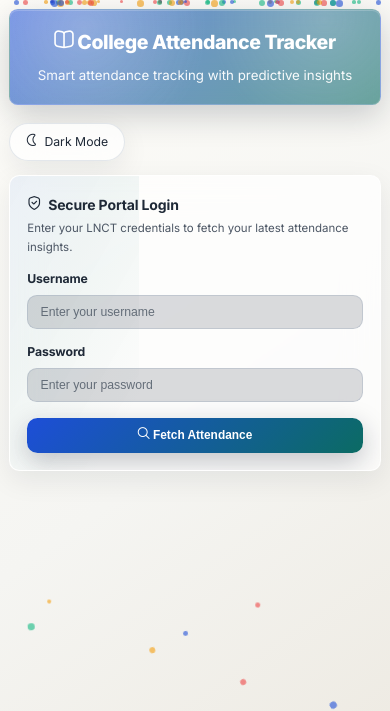
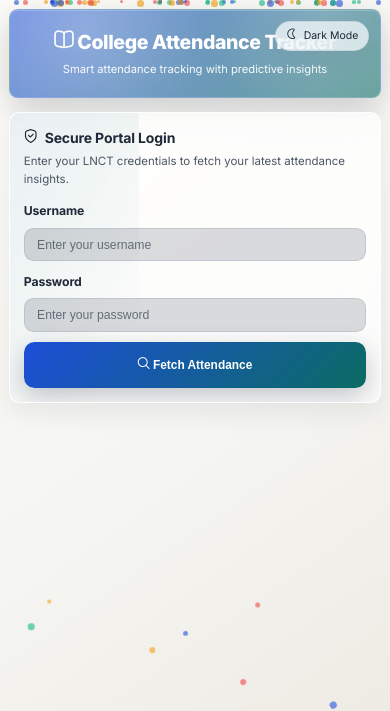
Before and after one commit to thekaushal01/Smart-Attendance-Tracker, a Flask app: page /app in a window 390 px wide. Shown: the top 711 px of the page. Run offline with Flask 3, Linux system fonts and the light colour scheme; some libraries are stand-ins or nearby versions.

Commit message:
Remove extra spaces from some cards in dashboard pages

```diff
--- a/templates/dashboard/dashboard.css
+++ b/templates/dashboard/dashboard.css
@@ -67,12 +67,12 @@ body {
 
 .header {
     text-align: center;
-    margin-bottom: clamp(1.25rem, 3vw, 1.75rem);
+    margin-bottom: clamp(1rem, 2vw, 1.25rem);
     background: linear-gradient(135deg, rgba(29, 78, 216, 0.62), rgba(11, 107, 99, 0.62));
     backdrop-filter: blur(1.25rem) saturate(180%);
     -webkit-backdrop-filter: blur(1.25rem) saturate(180%);
     color: white;
-    padding: clamp(1.75rem, 4vw, 2.4rem);
+    padding: clamp(1rem, 2.2vw, 1.4rem) clamp(1rem, 2.5vw, 1.5rem) clamp(0.95rem, 2vw, 1.2rem);
     border-radius: clamp(0.75rem, 2vw, 1rem);
     border: 1px solid rgba(255, 255, 255, 0.18);
     box-shadow: 0 0.75rem 2.25rem rgba(15, 23, 42, 0.2), inset 0 1px 0 rgba(255, 255, 255, 0.2);
@@ -90,28 +90,22 @@ body {
 }
 
 .header h1 {
-    font-size: clamp(1.75rem, 4vw, 2.75rem);
-    margin-bottom: 0.5rem;
+    font-size: clamp(1.55rem, 3.3vw, 2.3rem);
+    margin-bottom: 0.2rem;
     font-weight: 800;
     letter-spacing: -0.02em;
-    position: relative;
-    z-index: 1;
 }
 
 .header p {
-    font-size: clamp(0.95rem, 1.8vw, 1.05rem);
+    font-size: clamp(0.85rem, 1.5vw, 0.98rem);
     opacity: 0.95;
-    position: relative;
-    z-index: 1;
 }
 
 .controls {
-    display: flex;
-    justify-content: flex-start;
-    align-items: center;
-    margin-bottom: clamp(1rem, 2vw, 1.25rem);
-    flex-wrap: wrap;
-    gap: 1rem;
+    position: absolute;
+    top: clamp(0.8rem, 1.8vw, 1.05rem);
+    right: clamp(0.8rem, 1.8vw, 1.05rem);
+    z-index: 2;
 }
 
 .theme-toggle {
@@ -120,27 +114,43 @@ body {
     -webkit-backdrop-filter: blur(1.25rem);
     border: 1px solid rgba(148, 163, 184, 0.25);
     border-radius: 3.125rem;
-    padding: 0.6rem 1.1rem;
+    padding: 0.5rem 0.9rem;
     cursor: pointer;
     transition: all 0.3s ease;
     display: flex;
     align-items: center;
     gap: 0.5rem;
-    font-size: clamp(0.875rem, 2vw, 1rem);
+    font-size: clamp(0.78rem, 1.4vw, 0.92rem);
     box-shadow: var(--glass-shadow);
     color: var(--text-primary);
+    white-space: nowrap;
 }
 
 .theme-toggle:hover {
     border-color: rgba(11, 107, 99, 0.45);
     transform: translateY(-2px);
+}
+
+@media (max-width: 480px) {
+    .header h1 {
+        font-size: clamp(1.15rem, 5vw, 1.4rem);
+    }
+
+    .header p {
+        font-size: 0.8rem;
+    }
+
+    .theme-toggle {
+        padding: 0.4rem 0.7rem;
+        font-size: 0.75rem;
+    }
 }
 
 .login-section {
     background: var(--glass-bg);
     backdrop-filter: blur(1.25rem);
     -webkit-backdrop-filter: blur(1.25rem);
-    padding: clamp(1.25rem, 3vw, 2rem);
+    padding: clamp(1rem, 2.5vw, 1.5rem);
     border-radius: clamp(0.75rem, 2vw, 1rem);
     box-shadow: var(--glass-shadow);
     margin-bottom: clamp(1.5rem, 3vw, 2rem);
@@ -163,15 +173,15 @@ body {
 .login-head {
     position: relative;
     z-index: 1;
-    margin-bottom: 1.1rem;
+    margin-bottom: 0.9rem;
 }
 
 .login-head h2 {
     display: inline-flex;
     align-items: center;
     gap: 0.5rem;
-    font-size: clamp(1.1rem, 2.1vw, 1.4rem);
-    margin-bottom: 0.25rem;
+    font-size: clamp(1rem, 1.9vw, 1.25rem);
+    margin-bottom: 0.2rem;
     color: var(--text-primary);
     font-weight: 700;
     letter-spacing: -0.01em;
@@ -179,20 +189,26 @@ body {
 
 .login-head p {
     color: var(--text-secondary);
-    font-size: clamp(0.875rem, 1.7vw, 1rem);
+    font-size: clamp(0.8rem, 1.5vw, 0.95rem);
 }
 
 .form-grid {
     display: grid;
-    grid-template-columns: repeat(auto-fit, minmax(clamp(12rem, 30vw, 15rem), 1fr));
-    gap: clamp(0.9rem, 2vw, 1.2rem);
-    margin-bottom: 1.2rem;
+    grid-template-columns: minmax(0, 1fr) minmax(0, 1fr) minmax(13rem, 16rem);
+    gap: clamp(0.75rem, 1.5vw, 1rem);
+    margin-bottom: 0;
     position: relative;
     z-index: 1;
+    align-items: end;
 }
 
 .form-group {
     margin-bottom: 0;
+}
+
+.form-action-group {
+    display: flex;
+    align-items: flex-end;
 }
 
 .form-group label {
@@ -251,6 +267,8 @@ body {
     background: linear-gradient(135deg, #1d4ed8, #0b6b63);
     box-shadow: 0 0.625rem 1.875rem rgba(15, 23, 42, 0.25);
     z-index: 1;
+    width: 100%;
+    min-height: 3.25rem;
 }
 
 #fetchBtn::before {
@@ -849,10 +867,7 @@ body {
     }
 
     .progress-ring {
-        width: 2.75rem;
-        height: 2.75rem;
-        top: 0.5rem;
-        right: 0.5rem;
+        display: none;
     }
 
     .subjects-grid {
@@ -861,13 +876,20 @@ body {
     }
 
     .subject-header {
-        flex-direction: column;
+        flex-direction: row;
         align-items: flex-start;
-        gap: 0.5rem;
+        justify-content: space-between;
+        gap: 0.75rem;
+    }
+
+    .subject-name {
+        min-width: 0;
+        flex: 1 1 auto;
     }
 
     .attendance-badge {
-        margin-left: 0;
+        margin-left: auto;
+        flex-shrink: 0;
     }
 
     .charts-section {
@@ -921,6 +943,14 @@ body {
         grid-template-columns: 1fr;
     }
 
+    .form-action-group {
+        display: block;
+    }
+
+    #fetchBtn {
+        width: 100%;
+    }
+
     .section-header {
         flex-direction: column;
         gap: 0.75rem;
@@ -986,6 +1016,10 @@ body {
 
     .form-grid {
         grid-template-columns: 1fr;
+    }
+
+    .progress-ring {
+        display: none;
     }
 
     .correction-controls .form-group {
--- a/templates/dashboard/dashboard.html
+++ b/templates/dashboard/dashboard.html
@@ -16,15 +16,14 @@
     <div class="particle-container" id="particleContainer"></div>
     <div class="container">
         <div class="header">
-            <h1><i class="fi fi-rr-book-alt"></i> College Attendance Tracker</h1>
-            <p>Smart attendance tracking with predictive insights</p>
-        </div>
-
             <div class="controls">
                 <div class="theme-toggle" onclick="toggleTheme()">
                     <span id="theme-icon"><i class="fi fi-rr-moon"></i></span>
                     <span id="theme-text">Dark Mode</span>
                 </div>
+            </div>
+            <h1><i class="fi fi-rr-book-alt"></i> College Attendance Tracker</h1>
+            <p>Smart attendance tracking with predictive insights</p>
         </div>
 
         <div class="login-section">
@@ -42,11 +41,13 @@
                         <label for="password">Password</label>
                         <input type="password" id="password" name="password" required placeholder="Enter your password">
                     </div>
-                </div>
+                    <div class="form-group form-action-group">
                         <button type="submit" class="btn" id="fetchBtn">
                             <span id="btnText"><i class="fi fi-rr-search"></i> Fetch Attendance</span>
                             <div class="loading-spinner" id="loadingSpinner" style="display: none;"></div>
                         </button>
+                    </div>
+                </div>
             </form>
         </div>
 
```
Lines whose indentation alone changed are shown as unchanged.
